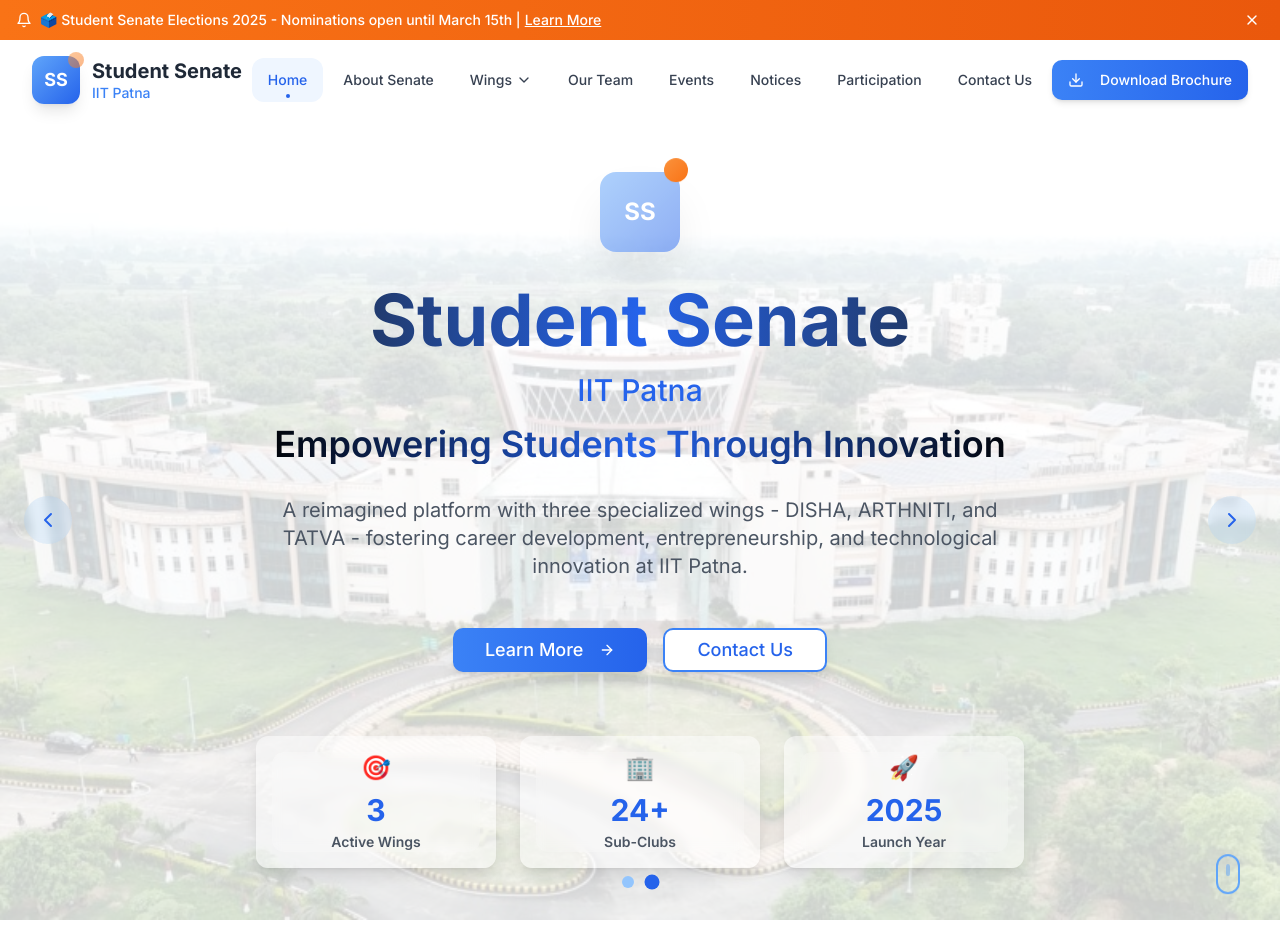
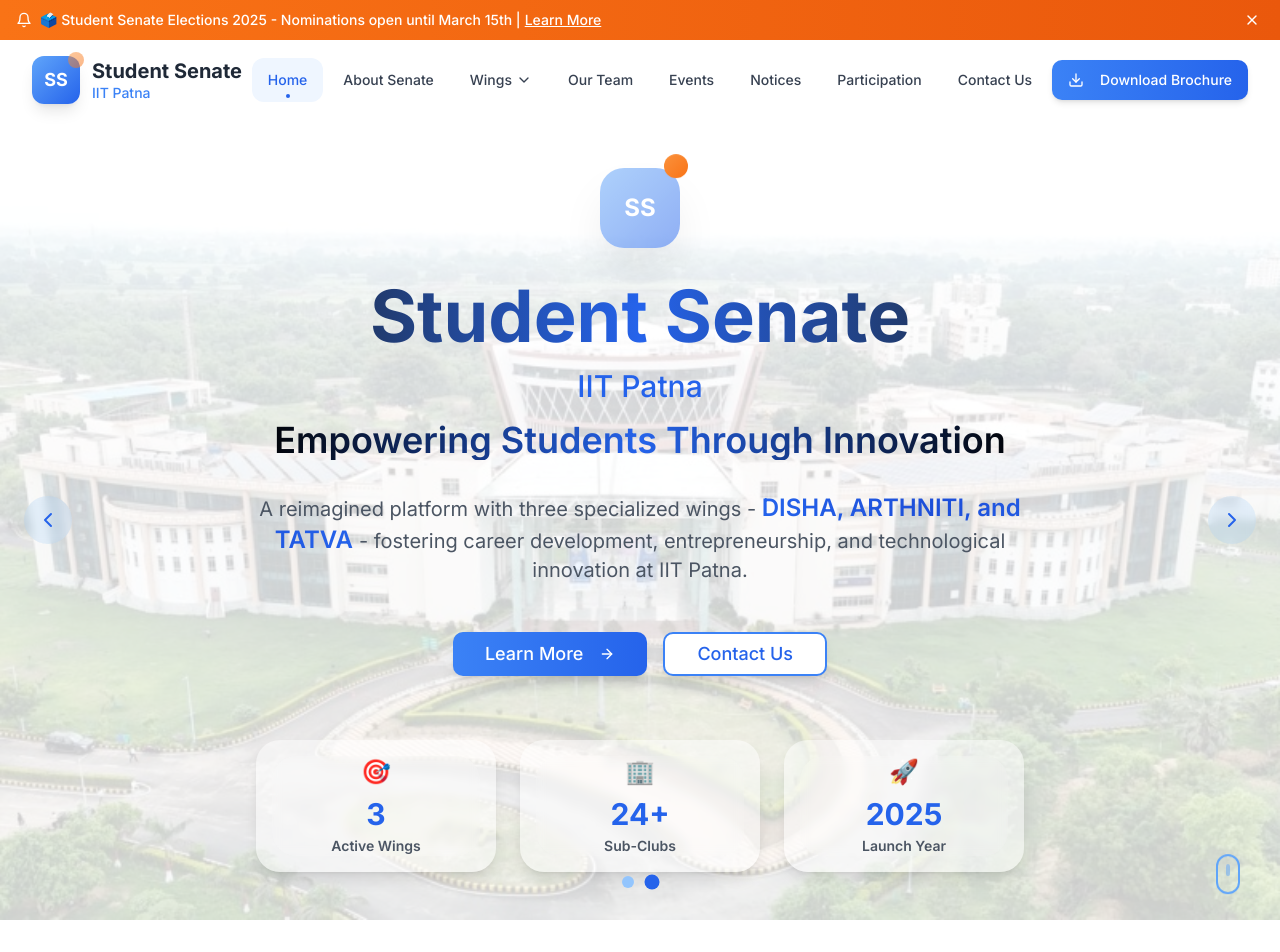
Before and after one commit to Vatsal9915/Student-Senate-IITP, a Next.js app: page / in a window 1280 px wide. Shown: the top 952 px of the page. Built offline with nearby package versions, Linux system fonts and the light colour scheme.

Commit message:
fixes: hero section

```diff
--- a/components/hero-section.tsx
+++ b/components/hero-section.tsx
@@ -57,13 +57,13 @@ export function HeroSection() {
       {/* Navigation Arrows */}
       <button
         onClick={prevSlide}
-        className="absolute left-6 top-1/2 transform -translate-y-1/2 z-20 p-3 rounded-full bg-blue-300/20 backdrop-blur-sm hover:bg-white/30 transition-all duration-200 group"
+        className="absolute left-6 top-1/2 transform -translate-y-1/2 z-20 p-3 rounded-3xl bg-blue-300/20 backdrop-blur-sm hover:bg-white/30 transition-all duration-200 group"
       >
         <ChevronLeft className="w-6 h-6 text-blue-600 group-hover:text-blue-700" />
       </button>
       <button
         onClick={nextSlide}
-        className="absolute right-6 top-1/2 transform -translate-y-1/2 z-20 p-3 rounded-full bg-blue-300/20 backdrop-blur-sm hover:bg-white/30 transition-all duration-200 group"
+        className="absolute right-6 top-1/2 transform -translate-y-1/2 z-20 p-3 rounded-3xl bg-blue-300/20 backdrop-blur-sm hover:bg-white/30 transition-all duration-200 group"
       >
         <ChevronRight className="w-6 h-6 text-blue-600 group-hover:text-blue-700" />
       </button>
@@ -77,10 +77,10 @@ export function HeroSection() {
         {/* Animated Logo/Badge */}
         <div className="mb-8 flex justify-center">
           <div className="relative">
-            <div className="w-20 h-20 bg-gradient-to-br from-blue-400 to-blue-600 rounded-2xl flex items-center justify-center shadow-2xl animate-pulse">
+            <div className="w-20 h-20 bg-gradient-to-br from-blue-400 to-blue-600 rounded-3xl flex items-center justify-center shadow-2xl animate-pulse">
               <span className="text-white font-bold text-2xl">SS</span>
             </div>
-            <div className="absolute -top-2 -right-2 w-6 h-6 bg-gradient-to-br from-orange-400 to-orange-500 rounded-full animate-bounce"></div>
+            <div className="absolute -top-2 -right-2 w-6 h-6 bg-gradient-to-br from-orange-400 to-orange-500 rounded-3xl animate-bounce"></div>
           </div>
         </div>
 
@@ -92,7 +92,7 @@ export function HeroSection() {
           Empowering Students Through Innovation
         </p>
         <p className="text-lg md:text-xl mb-12 max-w-3xl mx-auto text-gray-600 leading-relaxed">
-          A reimagined platform with three specialized wings - DISHA, ARTHNITI, and TATVA - fostering career
+          A reimagined platform with three specialized wings -  <span className="  bg-gradient-to-r from-blue-600 via-blue-700 to-blue-600 bg-clip-text text-transparent font-semibold text-2xl">DISHA, ARTHNITI, and TATVA </span> -  fostering career
           development, entrepreneurship, and technological innovation at IIT Patna.
         </p>
 
@@ -127,23 +127,23 @@ export function HeroSection() {
           ].map((stat, index) => (
             <div
               key={index}
-              className={`relative rounded-xl bg-white/50 p-4 shadow-lg transform transition-all duration-500 hover:scale-105 ${
+              className={`relative rounded-3xl bg-white/50 p-4 shadow-lg transform transition-all duration-500 hover:scale-105 ${
               isLoaded ? "translate-y-0 opacity-100" : "translate-y-10 opacity-0"
               } group`}
               style={{ transitionDelay: `${index * 200}ms` }}
             >
               {/* Glowing background effect on hover */}
               <div
-              className="pointer-events-none absolute inset-0 border-2 rounded-xl opacity-0 group-hover:opacity-100 transition-opacity duration-300 z-0"
+              className="pointer-events-none z-2 absolute inset-0 border-2 rounded-3xl opacity-0 group-hover:opacity-100 transition-opacity duration-300 z-0"
               style={{
                 background: "radial-gradient(circle at 50% 50%, rgba(59,130,246,0.25) 0%, rgba(59,130,246,0.10) 60%, transparent 100%)",
                 filter: "blur(30px)",
               }}
               />
-              <div className="relative z-10 bg-white/20  rounded-xl backdrop-blur-sm">
-              <div className="text-2xl mb-2">{stat.icon}</div>
-              <div className="text-2xl md:text-3xl font-bold text-blue-600 mb-1">{stat.value}</div>
-              <div className="text-sm text-gray-600 font-semibold">{stat.label}</div>
+              <div className="relative z-10 bg-white/10 rounded-3xl backdrop-blur-sm">
+              <div className=" z-9 text-2xl mb-2">{stat.icon}</div>
+              <div className="z-9 text-2xl md:text-3xl font-bold text-blue-600 mb-1">{stat.value}</div>
+              <div className="z-9 text-sm text-gray-600 font-semibold">{stat.label}</div>
               </div>
             </div>
           ))}
@@ -156,7 +156,7 @@ export function HeroSection() {
           <button
             key={index}
             onClick={() => setCurrentSlide(index)}
-            className={`w-3 h-3 rounded-full transition-all duration-200 ${
+            className={`w-3 h-3 rounded-3xl transition-all duration-200 ${
               index === currentSlide ? "bg-blue-600 scale-125" : "bg-blue-300 hover:bg-blue-400"
             }`}
           />
```
